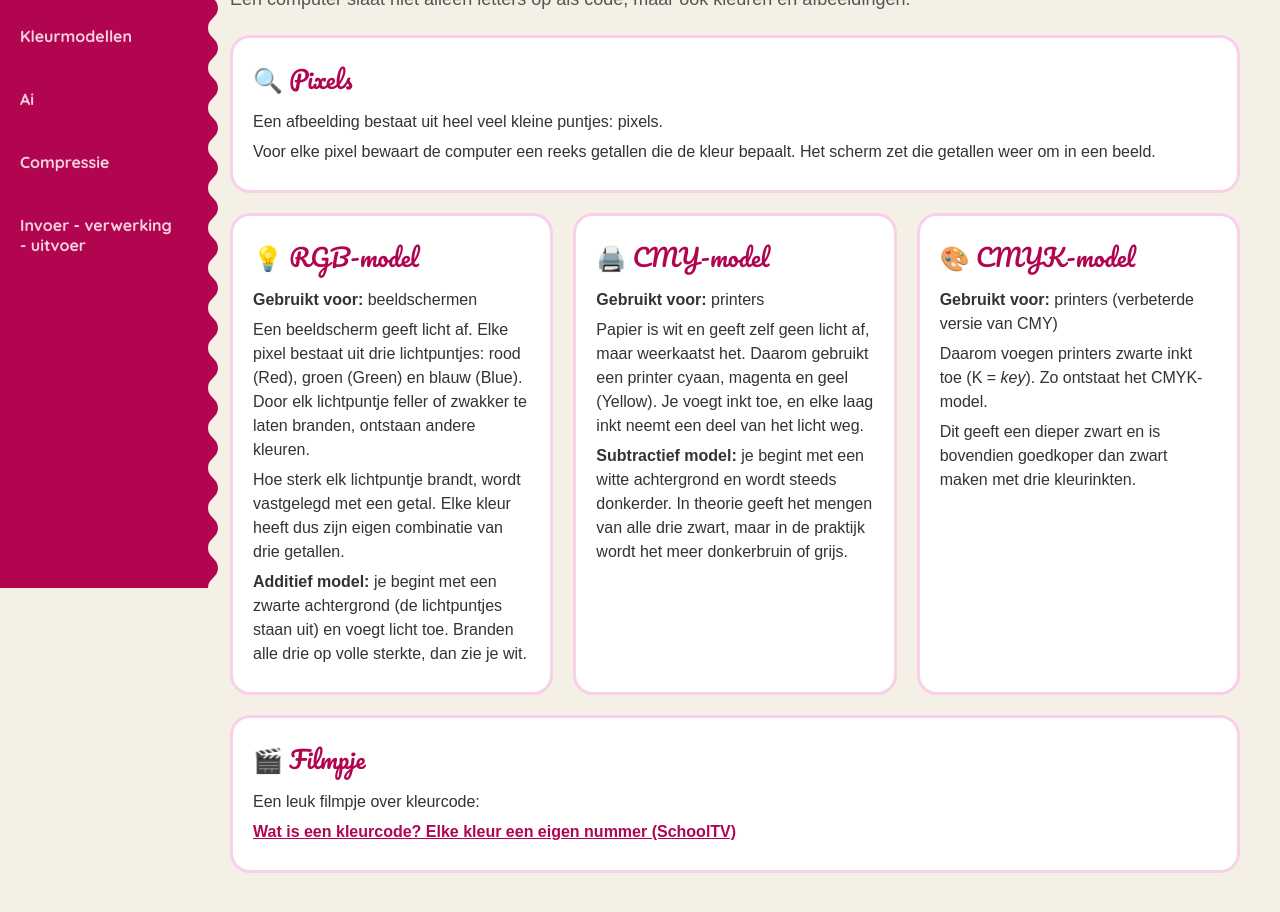
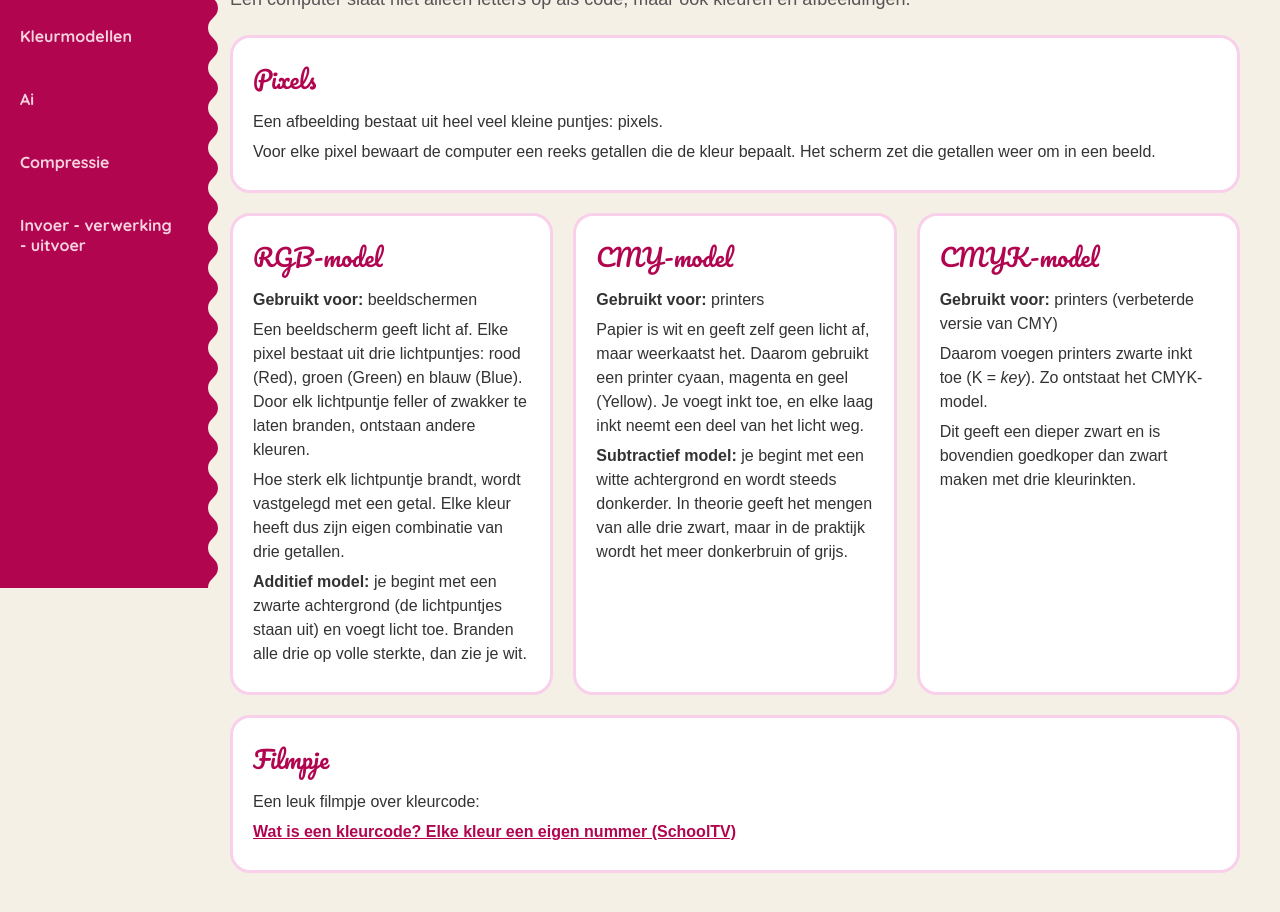
Before and after one commit to Robineef/Robineef.github.io, a plain HTML site: page kleurmodellen.html in a window 1280 px wide. Shown: the part 212-1124 px from the top of the page. Drawn offline with Linux system fonts and the light colour scheme.

Commit message:
emji weg

```diff
--- a/kleurmodellen.html
+++ b/kleurmodellen.html
@@ -190,7 +190,7 @@
         <!-- Eerste rij: het kaartje over pixels -->
         <div class="kaarten">
             <div class="kaart">
-                <h2>🔍 Pixels</h2>
+                <h2> Pixels</h2>
                 <p>Een afbeelding bestaat uit heel veel kleine puntjes: pixels.</p>
                 <p>Voor elke pixel bewaart de computer een reeks getallen die de kleur bepaalt. Het scherm zet die getallen weer om in een beeld.</p>
             </div>
@@ -199,7 +199,7 @@
         <!-- Tweede rij: de drie kleurmodellen -->
         <div class="kaarten">
             <div class="kaart">
-                <h2>💡 RGB-model</h2>
+                <h2> RGB-model</h2>
                 <p><strong>Gebruikt voor:</strong> beeldschermen</p>
                 <p>Een beeldscherm geeft licht af. Elke pixel bestaat uit drie lichtpuntjes: rood (Red), groen (Green) en blauw (Blue). Door elk lichtpuntje feller of zwakker te laten branden, ontstaan andere kleuren.</p>
                 <p>Hoe sterk elk lichtpuntje brandt, wordt vastgelegd met een getal. Elke kleur heeft dus zijn eigen combinatie van drie getallen.</p>
@@ -207,14 +207,14 @@
             </div>
 
             <div class="kaart">
-                <h2>🖨️ CMY-model</h2>
+                <h2> CMY-model</h2>
                 <p><strong>Gebruikt voor:</strong> printers</p>
                 <p>Papier is wit en geeft zelf geen licht af, maar weerkaatst het. Daarom gebruikt een printer cyaan, magenta en geel (Yellow). Je voegt inkt toe, en elke laag inkt neemt een deel van het licht weg.</p>
                 <p><strong>Subtractief model:</strong> je begint met een witte achtergrond en wordt steeds donkerder. In theorie geeft het mengen van alle drie zwart, maar in de praktijk wordt het meer donkerbruin of grijs.</p>
             </div>
 
             <div class="kaart">
-                <h2>🎨 CMYK-model</h2>
+                <h2> CMYK-model</h2>
                 <p><strong>Gebruikt voor:</strong> printers (verbeterde versie van CMY)</p>
                 <p>Daarom voegen printers zwarte inkt toe (K = <em>key</em>). Zo ontstaat het CMYK-model.</p>
                 <p>Dit geeft een dieper zwart en is bovendien goedkoper dan zwart maken met drie kleurinkten.</p>
@@ -224,7 +224,7 @@
         <!-- Derde rij: het filmpje over kleurcode -->
         <div class="kaarten">
             <div class="kaart">
-                <h2>🎬 Filmpje</h2>
+                <h2> Filmpje</h2>
                 <p>Een leuk filmpje over kleurcode:</p>
                 <!-- target="_blank" opent de link in een nieuw tabblad -->
                 <p><a href="https://schooltv.nl/video-item/wat-is-een-kleurcode-elke-kleur-een-eigen-nummer?hash=aa56eab4" target="_blank">Wat is een kleurcode? Elke kleur een eigen nummer (SchoolTV)</a></p>
```
